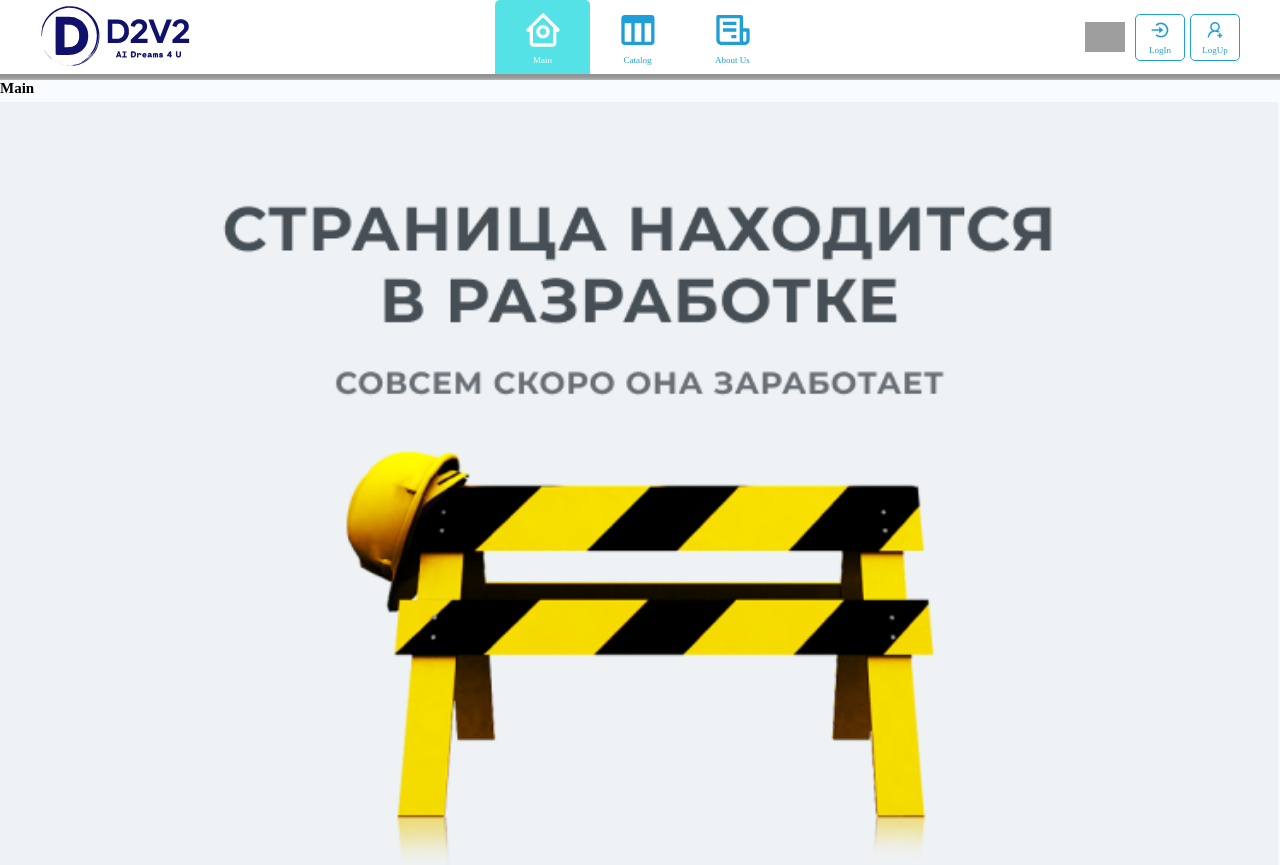
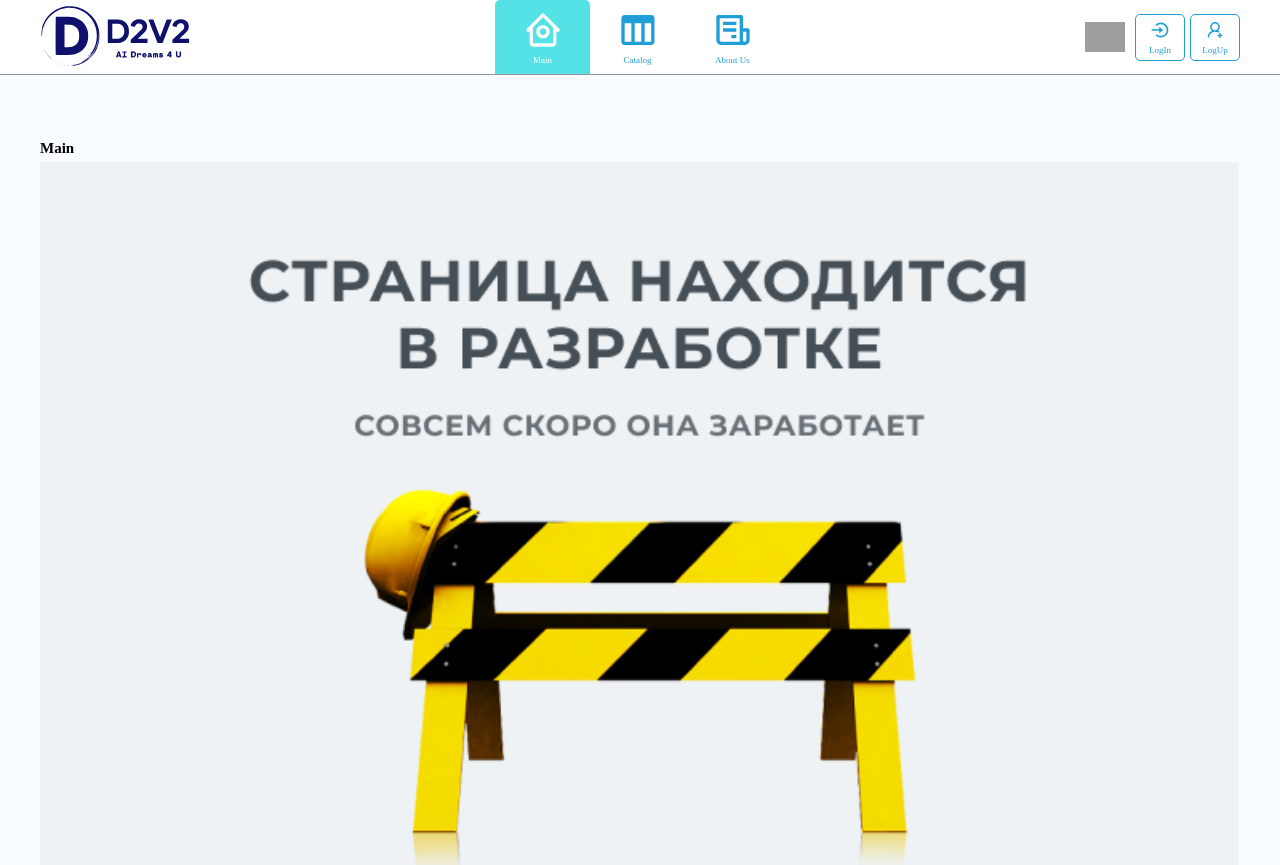
Before and after one commit to DanilBogdanov/eCommerce-Application, a React (Vite) app: page / in a window 1280 px wide. Shown: the top 865 px of the page. Built offline with nearby package versions, Linux system fonts and the light colour scheme; grey boxes are pictures that could not be loaded.

Commit message:
feat: add css variables

```diff
--- a/src/App.css
+++ b/src/App.css
@@ -0,0 +1,18 @@
+#root {
+  width: 100%;
+}
+
+:root {
+  --max-content-width: 160rem;
+  --content-padding-large: 4rem;
+  --content-padding-medium: 3rem;
+  --content-padding-small: 1rem;
+
+  --main-background-color: rgb(59, 72, 84);
+  --secondary-background-color: rgb(38, 43, 48);
+
+  --main-color: rgb(99, 140, 71);
+  --main-color-013: rgba(99, 140, 71, 0.13);
+  --secondary-color-light: rgba(255, 255, 255, 0.7);
+  --secondary-color-light-active: rgb(255, 255, 255);
+}
```
